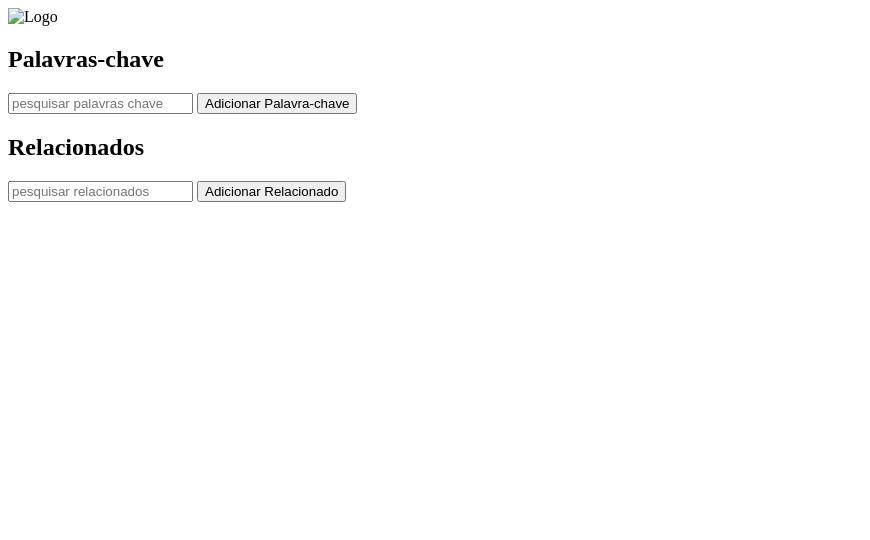
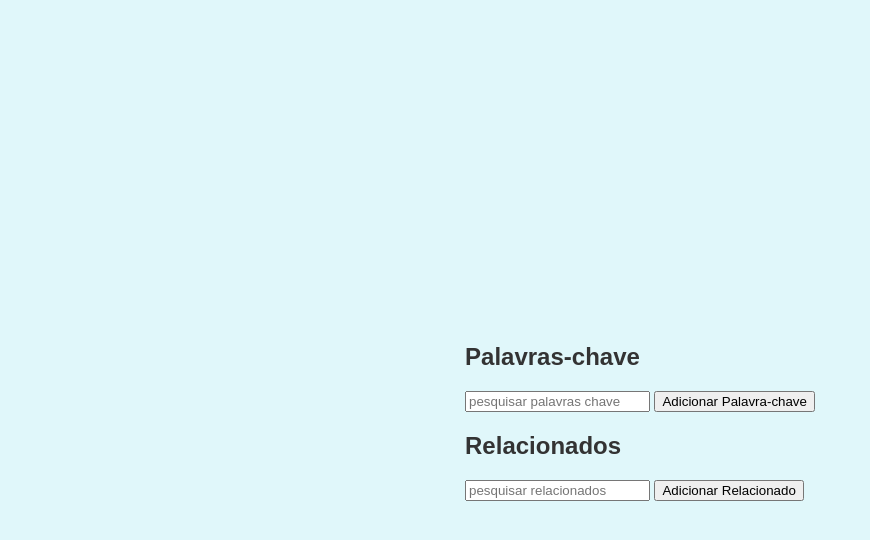
Before and after one commit to infinitycreationsanota/TAGheper, a plain HTML site: page index.html in a window 1280 px wide. Shown: the whole page, without its empty margins (0-870 px from the left). Drawn offline with Linux system fonts and the light colour scheme.

Commit message:
Update index.html

```diff
--- a/index.html
+++ b/index.html
@@ -1,8 +1,13 @@
+<!DOCTYPE html>
+<html lang="en">
+<head>
+    <meta charset="UTF-8">
+    <meta name="viewport" content="width=device-width, initial-scale=1.0">
+    <link rel="stylesheet" href="styles.css">
+    <title>Tag Helper</title>
+</head>
 <body>
     <div id="tag-helper">
-        <!-- Imagem no canto superior direito -->
-        <img src="image.png" alt="Logo" class="logo">
-
         <div id="keywords">
             <h2>Palavras-chave</h2>
             <input type="text" id="keyword-search" placeholder="pesquisar palavras chave"/>
@@ -20,3 +25,4 @@
 
     <script src="script.js"></script>
 </body>
+</html>
```
